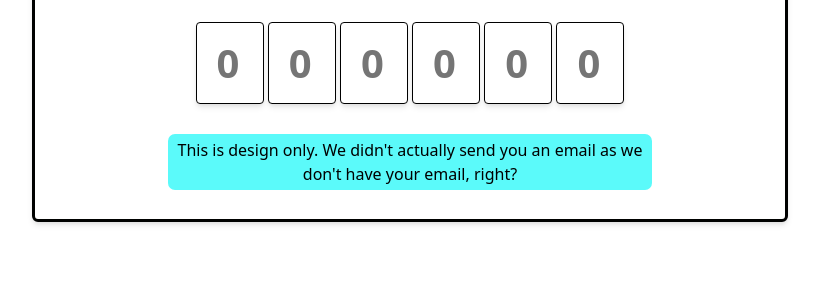
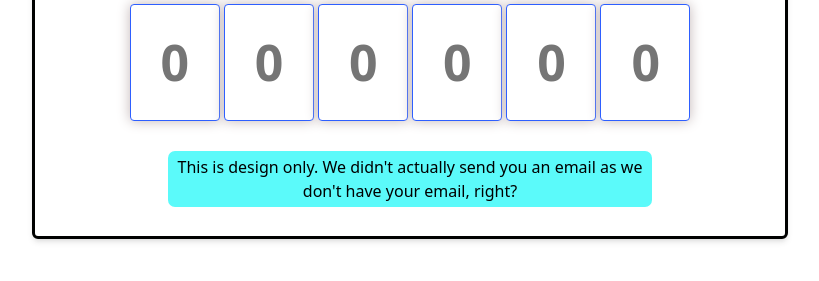
Before and after one commit to muradorucov/Verify-Your-Account, a plain HTML site: page index.html in a window 1280 px wide. Shown: the part 361-642 px from the top of the page, without its empty margins (230-1049 px from the left). Drawn offline with nearby package versions, Linux system fonts and the light colour scheme.

Commit message:
change input bordder

```diff
--- a/style.css
+++ b/style.css
@@ -53,16 +53,16 @@ section {
 }
 
 input {
-    width: 68px;
+    width: 90px;
     font-size: 17px;
     margin: 10px 0;
     /* padding: 5px 0; */
-    box-shadow: 0 4px 6px -1px rgb(0 0 0 / 10%), 0 2px 4px -1px rgb(0 0 0 / 6%);
-    border: 1px solid black;
+    box-shadow: 0 0 0.8125rem 0 rgb(196 183 183);
+    border: 1px solid rgb(46, 95, 255);
     border-radius: 4px;
-    font-size: 40px;
+    font-size: 50px;
     font-weight: 600;
-    padding: 10px 20px;
+    padding: 20px 30px;
 
 
 }
```
